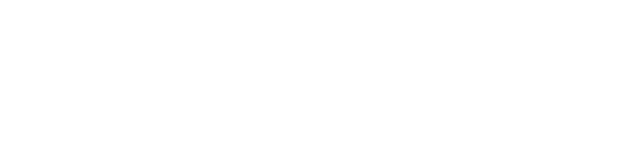
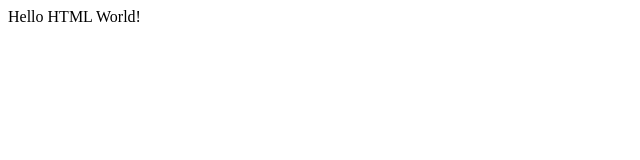
Before and after one commit to gonru/bk_wdesign_bg, a plain HTML site: page index.html in a window 1280 px wide. Shown: the whole page, without its empty margins (0-640 px from the left). Drawn offline with Linux system fonts and the light colour scheme.

Commit message:
2.5 add some text

```diff
--- a/index.html
+++ b/index.html
@@ -6,6 +6,6 @@
 	<title>Neologisms</title>
 </head>
 <body>
-
+	Hello HTML World!
 </body>
 </html>
```
